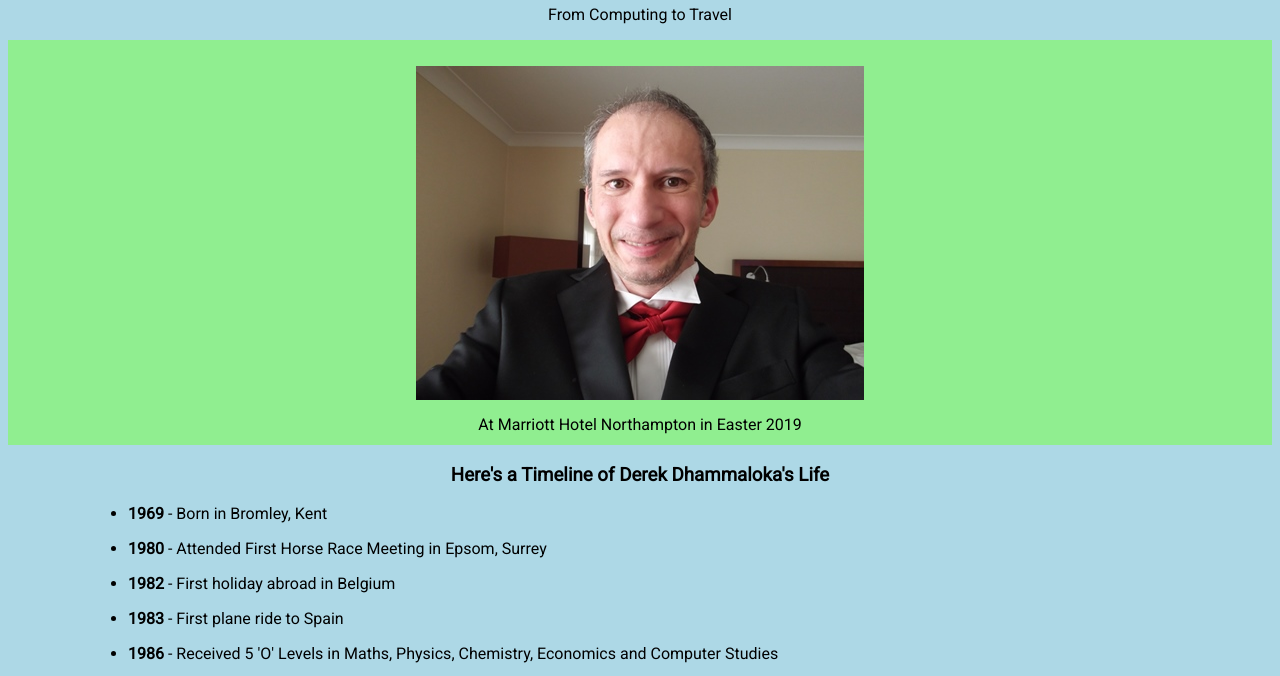
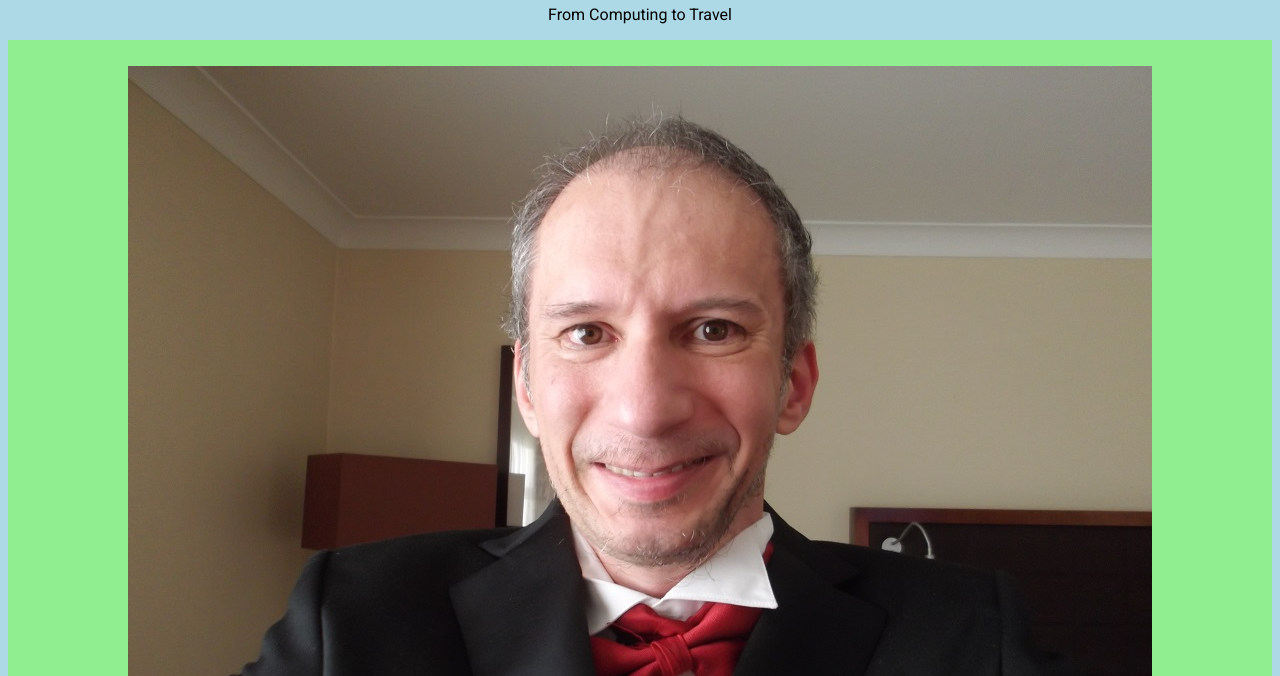
Before and after one commit to derektypist/tribute-page, a plain HTML site: page index.html in a window 1280 px wide. Shown: the part 120-796 px from the top of the page. Drawn offline with Linux system fonts and the light colour scheme.

Commit message:
Provided updated image of derek.jpg with larger original width

```diff
--- a/index.html
+++ b/index.html
@@ -69,7 +69,7 @@
         <div id="img-div">
 
             <figure>
-                <img src="derek.JPG" id="image" title="At Marriott Hotel Northampton in Easter 2019" alt="At Marriott Hotel Northampton in Easter 2019">
+                <img src="derek.jpg" id="image" title="At Marriott Hotel Northampton in Easter 2019" alt="At Marriott Hotel Northampton in Easter 2019">
                 <figcaption id="img-caption">At Marriott Hotel Northampton in Easter 2019</figcaption>
             </figure>
         </div>
```
Also changed, not shown: .c9/metadata/environment/index.html, derek.JPG (deleted), derek.jpg (added).
